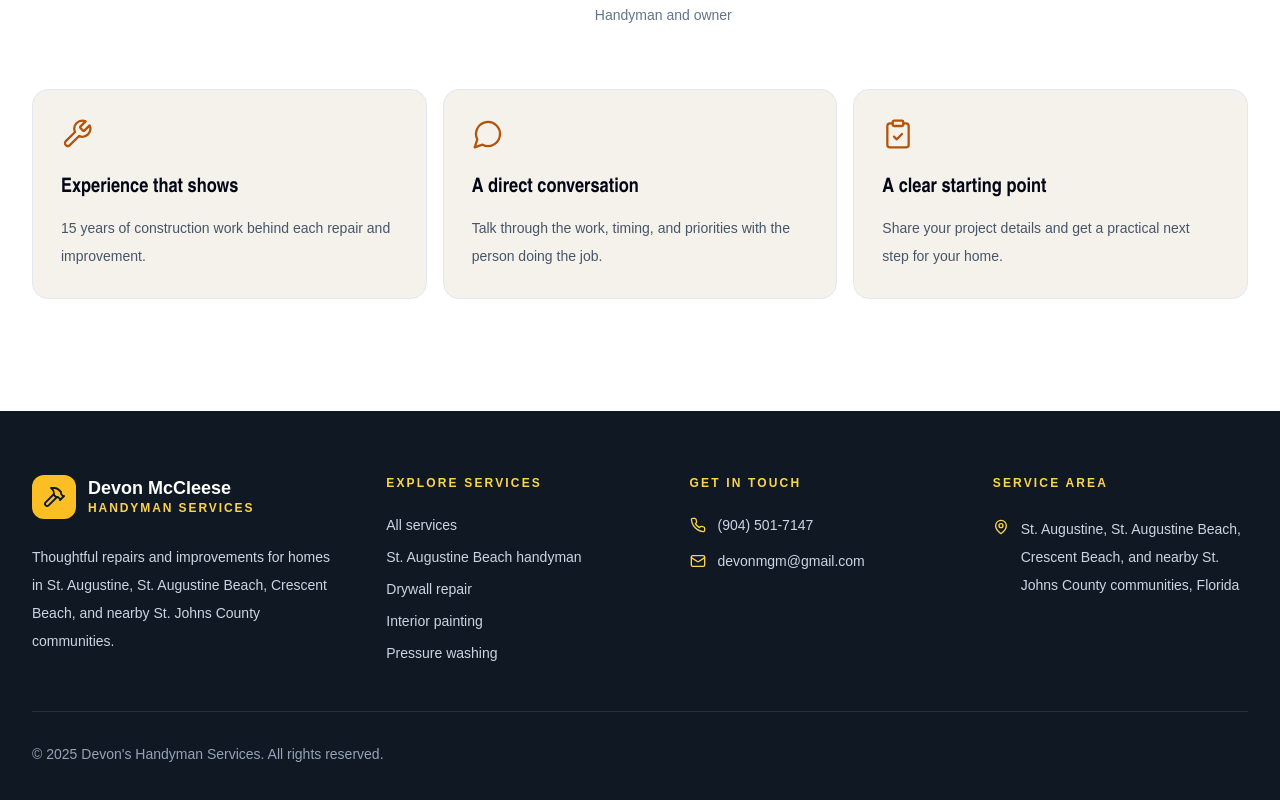
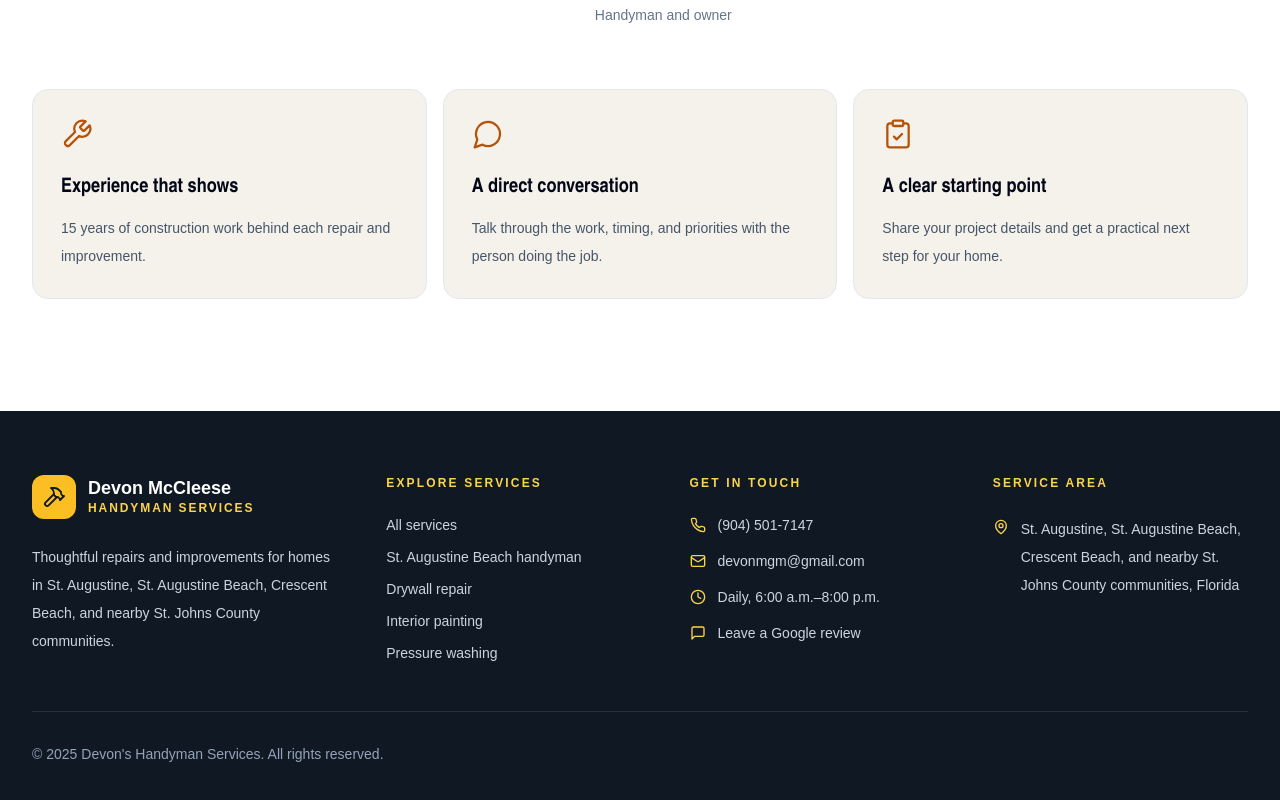
Before and after one commit to tylerdean1/Devons_Website, a React (Vite) app: page / in a window 1280 px wide. Shown: the part 4285-5085 px from the top of the page. Built offline with nearby package versions, Linux system fonts and the light colour scheme.

Commit message:
Add business hours and Google review link

```diff
--- a/scripts/prerender.mjs
+++ b/scripts/prerender.mjs
@@ -21,6 +21,12 @@ const business = {
   url: `${origin}/`,
   telephone: '+1-904-501-7147',
   email: 'devonmgm@gmail.com',
+  openingHoursSpecification: [{
+    '@type': 'OpeningHoursSpecification',
+    dayOfWeek: ['https://schema.org/Monday', 'https://schema.org/Tuesday', 'https://schema.org/Wednesday', 'https://schema.org/Thursday', 'https://schema.org/Friday', 'https://schema.org/Saturday', 'https://schema.org/Sunday'],
+    opens: '06:00',
+    closes: '20:00',
+  }],
   image: `${origin}/image.png`,
   logo: `${origin}/logo.png`,
   description: 'Handyman services for home repairs and improvements in St. Augustine and St. Johns County, Florida.',
--- a/src/components/Footer.tsx
+++ b/src/components/Footer.tsx
@@ -1,4 +1,4 @@
-import { Hammer, Mail, MapPin, Phone } from 'lucide-react';
+import { Clock, Hammer, Mail, MapPin, MessageSquare, Phone } from 'lucide-react';
 import { site } from '../data/site';
 import { routes } from '../data/routes';
 
@@ -42,6 +42,13 @@ export default function Footer() {
               <a className="flex items-center gap-3 hover:text-white focus-visible:outline-none focus-visible:ring-2 focus-visible:ring-amber-400" href={site.emailHref}>
                 <Mail className="h-4 w-4 text-amber-300" aria-hidden="true" />{site.email}
               </a>
+              <p className="flex items-start gap-3">
+                <Clock className="mt-0.5 h-4 w-4 shrink-0 text-amber-300" aria-hidden="true" />
+                <span>{site.businessHoursLabel}</span>
+              </p>
+              <a className="flex items-center gap-3 hover:text-white focus-visible:outline-none focus-visible:ring-2 focus-visible:ring-amber-400" href={site.googleReviewUrl} target="_blank" rel="noopener noreferrer">
+                <MessageSquare className="h-4 w-4 text-amber-300" aria-hidden="true" />Leave a Google review
+              </a>
             </div>
           </div>
 
--- a/src/data/site.ts
+++ b/src/data/site.ts
@@ -5,6 +5,8 @@ export const site = {
   phoneHref: 'tel:+19045017147',
   email: 'devonmgm@gmail.com',
   emailHref: 'mailto:devonmgm@gmail.com',
+  businessHoursLabel: 'Daily, 6:00 a.m.–8:00 p.m.',
+  googleReviewUrl: 'https://g.page/r/CY0twgFPlGkzEBM/review',
   primaryArea: 'St. Augustine',
   countyArea: 'St. Johns County',
   regionLabel: 'St. Augustine & St. Johns County',
```
